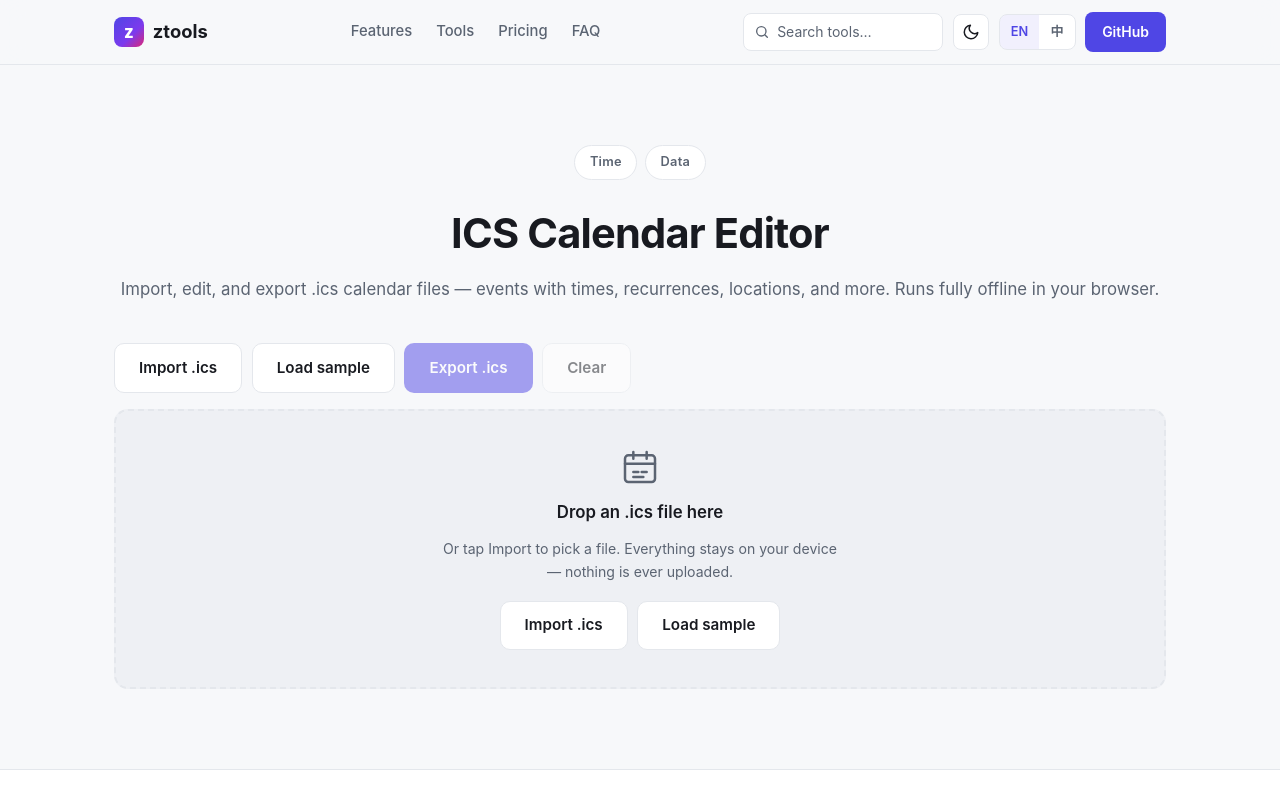
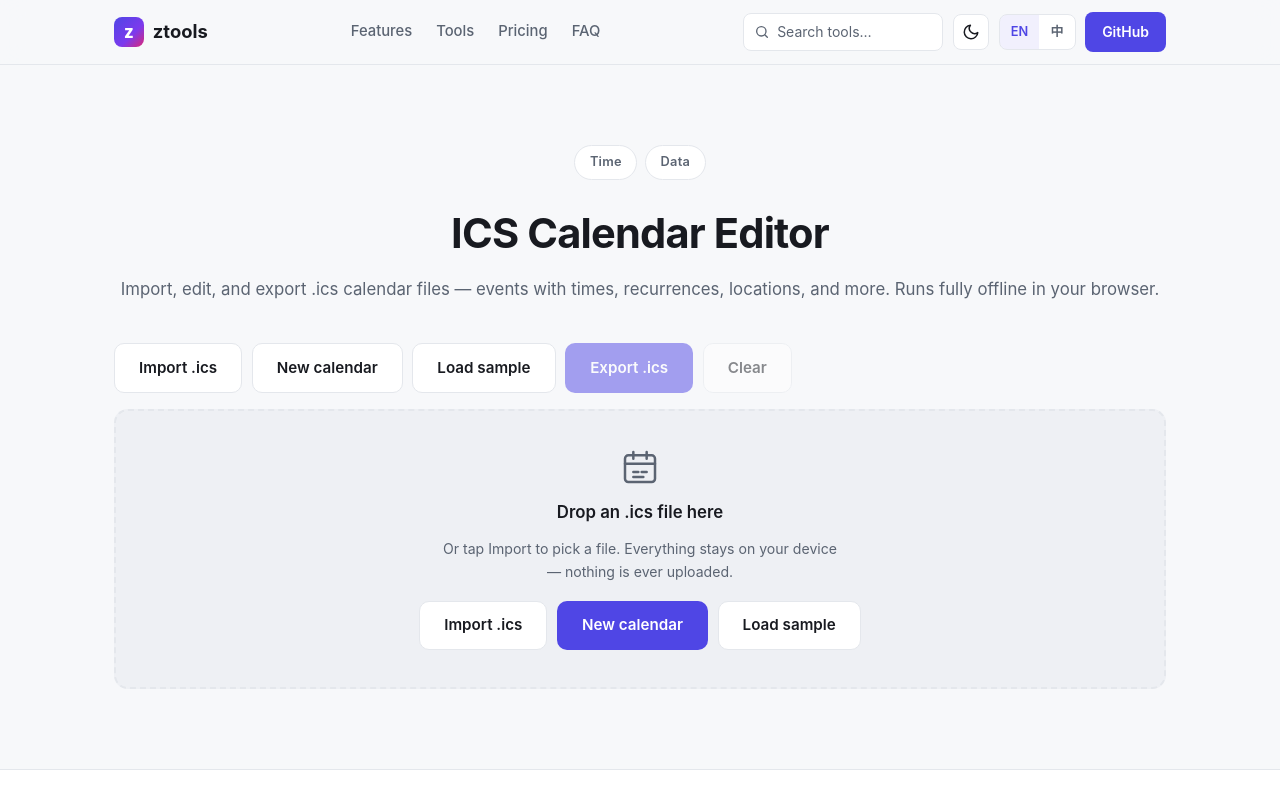
Before and after one commit to fakeoder/ztools, a React (Vite) app: page /ics_calendar in a window 1280 px wide. Shown: the top 800 px of the page. Built offline with nearby package versions, Linux system fonts and the light colour scheme.

Commit message:
Add new-calendar button to create an empty ICS calendar from scratch

```diff
--- a/src/i18n/en.ts
+++ b/src/i18n/en.ts
@@ -463,6 +463,8 @@ const en = {
       desc: 'Import, edit, and export .ics calendar files — events with times, recurrences, locations, and more. Runs fully offline in your browser.',
       tags: ['time', 'data'],
       import: 'Import .ics',
+      newCal: 'New calendar',
+      confirmNew: 'Start over? The current calendar will be replaced.',
       sample: 'Load sample',
       export: 'Export .ics',
       clear: 'Clear',
--- a/src/i18n/zh.ts
+++ b/src/i18n/zh.ts
@@ -454,6 +454,8 @@ const zh = {
       desc: '导入、修改并导出 .ics 日历文件——事件支持时间、循环、地点等信息。完全离线运行。',
       tags: ['time', 'data'],
       import: '导入 .ics',
+      newCal: '新建日历',
+      confirmNew: '重新开始？当前日历将被替换。',
       sample: '加载示例',
       export: '导出 .ics',
       clear: '清空',
--- a/src/pages/tools/IcsCalendar.tsx
+++ b/src/pages/tools/IcsCalendar.tsx
@@ -154,9 +154,9 @@ export default function IcsCalendar() {
     setDoc((current) => (current ? { ...current, ...patch } : current))
   }
 
-  const addEvent = () => {
+  const makeDefaultEvent = (): IcsEvent => {
     const day = todayYmd()
-    const event: IcsEvent = {
+    return {
       uid: newUid(),
       dtstamp: nowIcsStamp(),
       summary: '',
@@ -169,6 +169,21 @@ export default function IcsCalendar() {
       end: { kind: 'datetime', local: `${day}T10:00:00`, utc: false },
       extras: [],
     }
+  }
+
+  const createCalendar = () => {
+    if (doc && !window.confirm(t('tools:ics_calendar.confirmNew'))) return
+    const event = makeDefaultEvent()
+    setDoc({ ...emptyCalendar(), events: [event] })
+    setSelectedId(event.uid)
+    setError(null)
+    setRawError(null)
+    setView('form')
+    setFilename('calendar.ics')
+  }
+
+  const addEvent = () => {
+    const event = makeDefaultEvent()
     setDoc((current) => {
       const base = current ?? emptyCalendar()
       return { ...base, events: [...base.events, event] }
@@ -430,6 +445,9 @@ export default function IcsCalendar() {
         <div className="ics-body" onDragOver={onDragOver} onDragLeave={onDragLeave} onDrop={onDrop}>
           <div className="ics-toolbar">
             {importButton}
+            <button type="button" className="btn btn-ghost" onClick={createCalendar}>
+              {t('tools:ics_calendar.newCal')}
+            </button>
             <button type="button" className="btn btn-ghost" onClick={() => loadText(SAMPLE_ICS, 'sample.ics')}>
               {t('tools:ics_calendar.sample')}
             </button>
@@ -470,6 +488,9 @@ export default function IcsCalendar() {
               <p className="ics-drop-hint">{t('tools:ics_calendar.dropHint')}</p>
               <div className="ics-drop-actions">
                 {importButton}
+                <button type="button" className="btn btn-primary" onClick={createCalendar}>
+                  {t('tools:ics_calendar.newCal')}
+                </button>
                 <button type="button" className="btn btn-ghost" onClick={() => loadText(SAMPLE_ICS, 'sample.ics')}>
                   {t('tools:ics_calendar.sample')}
                 </button>
```
